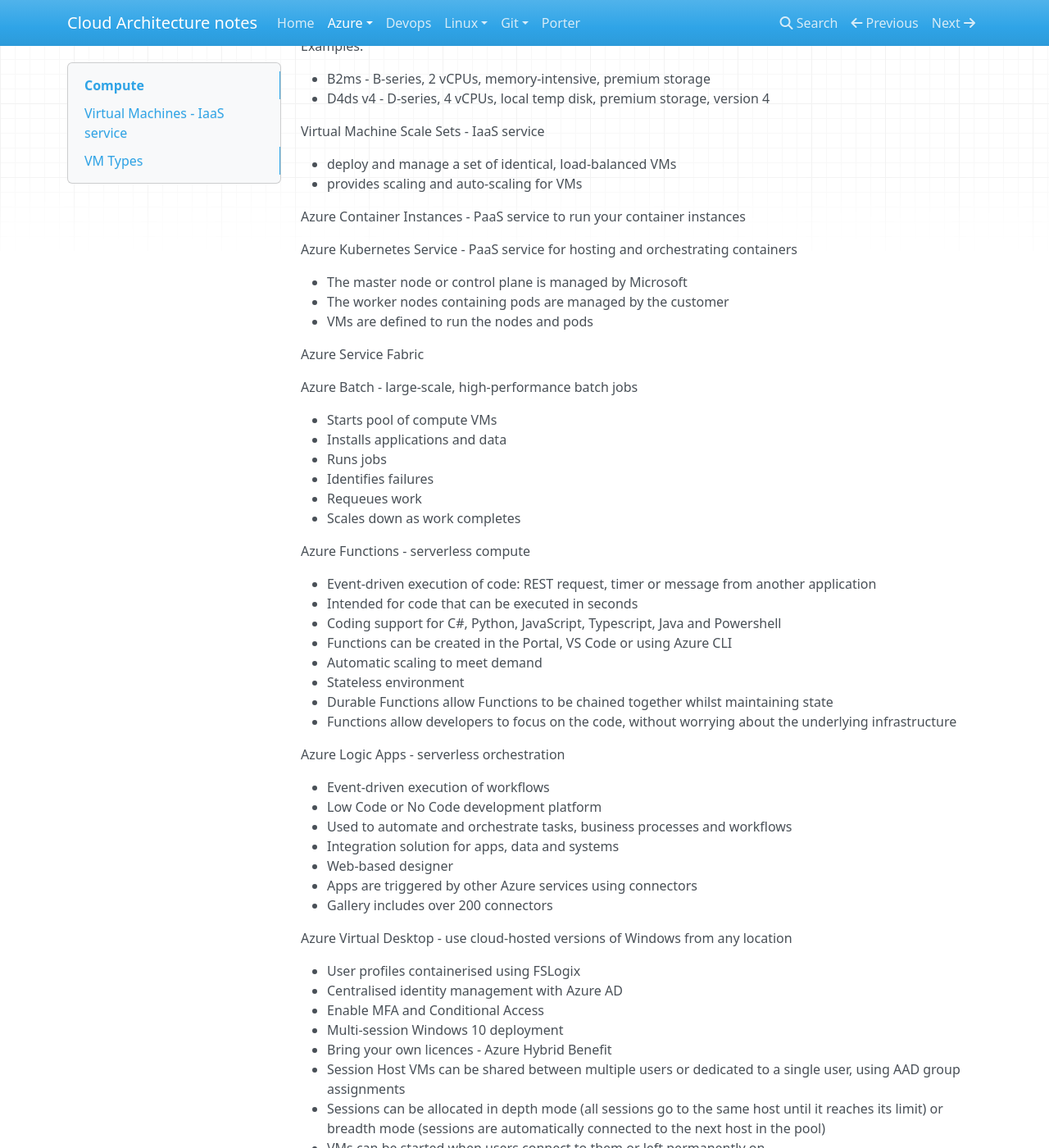
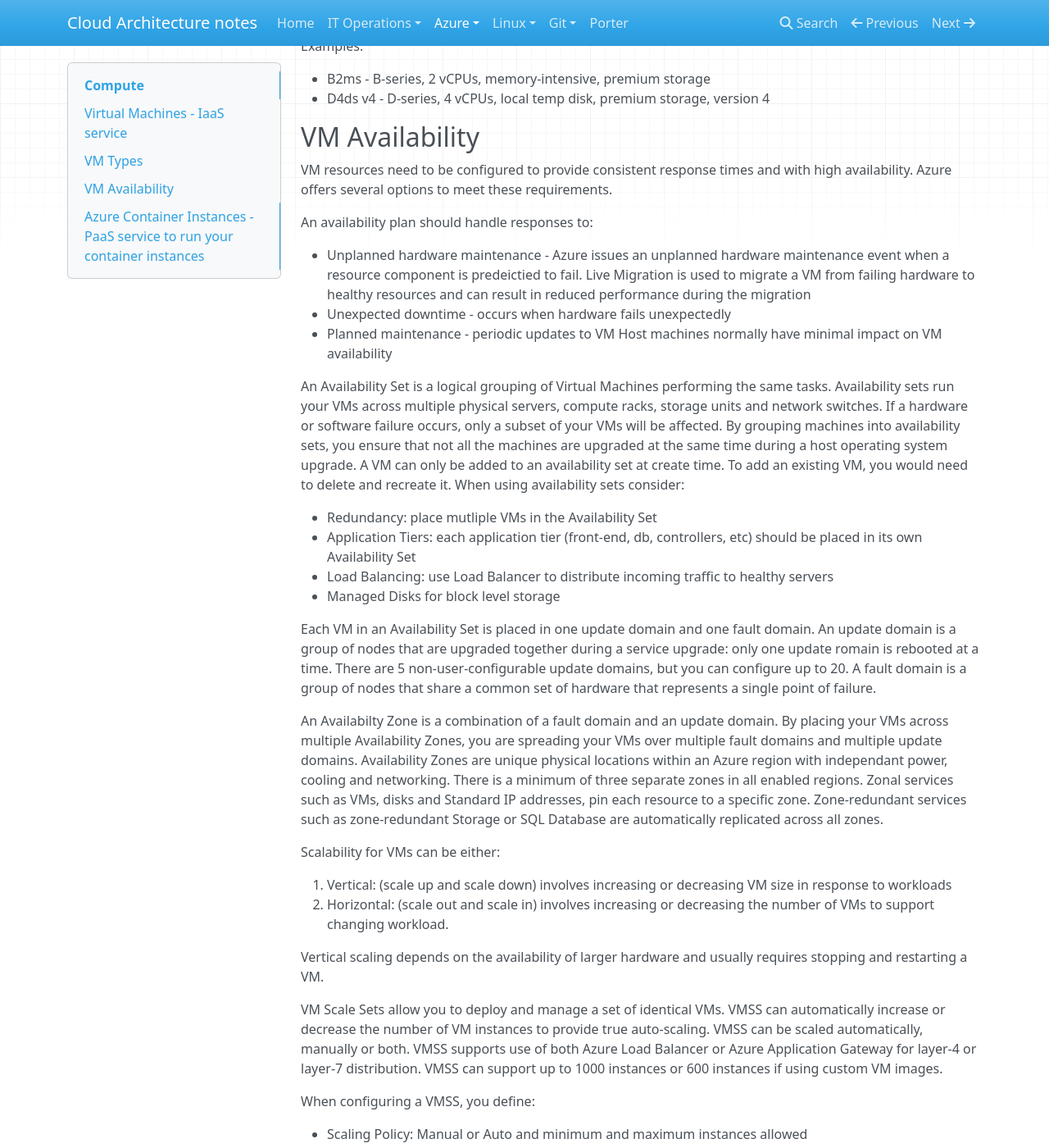
Before and after one commit to dram1964/cloudarchitect, an MkDocs documentation site: the page built from docs/azure/compute.md, in a window 1280 px wide and 1400 px high, scrolled down 2367 px. Shown: the whole window at 82% size. Built offline with MkDocs 1.6.1, drawn with Linux system fonts in a browser that asks for light colours; nearby versions of some CDN libraries; some of the changed text lies outside the part shown.

```diff
--- a/docs/azure/compute.md
+++ b/docs/azure/compute.md
@@ -80,12 +80,68 @@
 - B2ms - B-series, 2 vCPUs, memory-intensive, premium storage
 - D4ds v4 - D-series, 4 vCPUs, local temp disk, premium storage, version 4
 
-Virtual Machine Scale Sets - IaaS service
+## VM Availability
 
-- deploy and manage a set of identical, load-balanced VMs
-- provides scaling and auto-scaling for VMs
+VM resources need to be configured to provide consistent response times and with high availability.
+Azure offers several options to meet these requirements.
 
-Azure Container Instances - PaaS service to run your container instances
+An availability plan should handle responses to:
+
+- Unplanned hardware maintenance - Azure issues an unplanned hardware maintenance event when a
+resource component is predeictied to fail. Live Migration is used to migrate a VM from failing
+hardware to healthy resources and can result in reduced performance during the migration
+- Unexpected downtime - occurs when hardware fails unexpectedly
+- Planned maintenance - periodic updates to VM Host machines normally have minimal impact on VM availability
+
+An Availability Set is a logical grouping of Virtual Machines performing the same tasks.
+Availability sets run your VMs across multiple physical servers, compute racks, storage units
+and network switches. If a hardware or software failure occurs, only a subset of your VMs will be
+affected. By grouping machines into availability sets, you ensure that not all
+the machines are upgraded at the same time during a host operating system upgrade. A VM can only
+be added to an availability set at create time. To add an existing VM, you would need to delete and
+recreate it. When using availability sets consider:
+
+- Redundancy: place mutliple VMs in the Availability Set
+- Application Tiers: each application tier (front-end, db, controllers, etc) should be placed in its own Availability Set
+- Load Balancing: use Load Balancer to distribute incoming traffic to healthy servers
+- Managed Disks for block level storage
+
+Each VM in an Availability Set is placed in one update domain and one fault domain. An update
+domain is a group of nodes that are upgraded together during a service upgrade: only one update
+romain is rebooted at a time. There are 5 non-user-configurable update domains, but you can configure
+up to 20. A fault domain is a group of nodes that share a common set of hardware that represents
+a single point of failure.
+
+An Availabilty Zone is a combination of a fault domain and an update domain. By placing your
+VMs across multiple Availability Zones, you are spreading your VMs over multiple fault domains
+and multiple update domains. Availability Zones are unique physical locations within an Azure
+region with independant power, cooling and networking. There is a minimum of three separate
+zones in all enabled regions. Zonal services such as VMs, disks and Standard IP addresses, pin
+each resource to a specific zone. Zone-redundant services such as zone-redundant Storage or SQL
+Database are automatically replicated across all zones.
+
+Scalability for VMs can be either:
+
+1. Vertical: (scale up and scale down) involves increasing or decreasing VM size in response to workloads
+2. Horizontal: (scale out and scale in) involves increasing or decreasing the number of VMs to support changing workload.
+
+Vertical scaling depends on the availability of larger hardware and usually requires stopping and
+restarting a VM.
+
+VM Scale Sets allow you to deploy and manage a set of identical VMs. VMSS can automatically
+increase or decrease the number of VM instances to provide true auto-scaling. VMSS can be
+scaled automatically, manually or both. VMSS supports use of both Azure Load Balancer or Azure
+Application Gateway for layer-4 or layer-7 distribution. VMSS can support up to 1000 instances or
+600 instances if using custom VM images.
+
+When configuring a VMSS, you define:
+
+- Scaling Policy: Manual or Auto and minimum and maximum instances allowed
+- Scale Out: CPU threshold, duration and number of instances to increase by
+- Scale In: CPU threshold, duration and number of instances to decrease by
+- Scale-in Policy: determines the order in which VMs are removed. VMs are balanced across availability zones and fault domains, then deleting the VM with the highest instance ID (default) or the newest or the oldest VM.
+
+## Azure Container Instances - PaaS service to run your container instances
 
 Azure Kubernetes Service - PaaS service for hosting and orchestrating containers
 
--- a/mkdocs.yml
+++ b/mkdocs.yml
@@ -2,6 +2,9 @@
 site_url: https://dram1964.github.com/cloudarchitect
 nav:
   - 'Home': 'index.md'
+  - 'IT Operations':
+    - 'SOAR': 'operations/soar.md'
+    - 'Devops': 'operations/devops.md'
   - 'Azure':
     - 'CLI Commands': 'azure/cli_commands.md'
     - 'Azure AD': 'azure/aad.md'
@@ -23,7 +26,6 @@
     - 'Azure Storage': 'azure/storage.md'
     - 'PostgreSQL': 'azure/postgresql.md'
     - 'Terraform': 'azure/terraform.md'
-  - 'Devops': 'devops/devops.md'
   - 'Linux':
     - 'Commands': 'linux/commands.md'
   - 'Git':
```
Also changed, not shown: docs/azure/afc/security.md (+1 -1 lines), docs/azure/cli_commands.md (+15 -2 lines), docs/operations/soar.md (added, +61 -0 lines), docs/operations/devops.md (renamed from docs/devops/devops.md).
